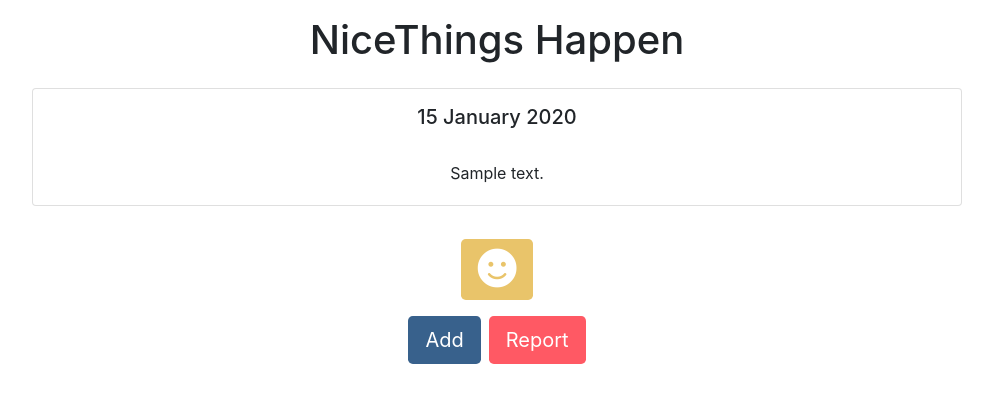
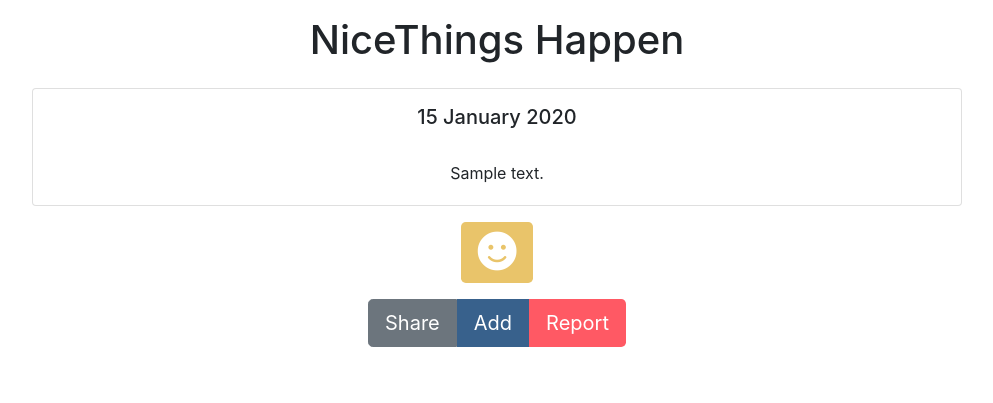
Before and after one commit to richardgiddings/nicethingshappen, a Django app: page / in a window 1280 px wide. Shown: the top 403 px of the page, without its empty margins (143-1136 px from the left). Run offline with Django 3.2, Linux system fonts and the light colour scheme; tables that the repository leaves empty hold one stand-in row (values such as "Sample post"); some libraries are stand-ins or nearby versions.

Commit message:
Share functionality

```diff
--- a/main/urls.py
+++ b/main/urls.py
@@ -3,6 +3,7 @@ from . import views
 
 urlpatterns = [
     path('', views.index, name='index'),
+    path('thing/<int:nice_thing_id>/', views.thing, name='thing'),
     path('add/', views.add, name='add'),
     path('report/<int:nice_thing_id>/', views.report, name='report'),
 ]
--- a/main/views.py
+++ b/main/views.py
@@ -4,6 +4,7 @@ from django.urls import reverse
 from .models import NiceThing
 from .forms import NiceThingForm, ReportNiceThingForm
 from django.utils import timezone
+from django.shortcuts import get_object_or_404
 
 def index(request):
     # get a random quote
@@ -11,6 +12,13 @@ def index(request):
 
     return render(request,
                 template_name="main/index.html",
+                context={'nice_thing': nice_thing})
+
+def thing(request, nice_thing_id):
+    nice_thing = NiceThing.objects.get(id=nice_thing_id)
+
+    return render(request,
+                template_name="main/thing.html",
                 context={'nice_thing': nice_thing})
 
 def add(request):
--- a/nicethingshappen/static/main/style.css
+++ b/nicethingshappen/static/main/style.css
@@ -29,7 +29,16 @@ button:hover {
 .report-button {
     background: #FF5964;
     color: white;
+    border-top-left-radius: 0 !important;
+    border-bottom-left-radius: 0 !important;
 }
 .report-button:hover {
     background: #FF959C;
 }
+.add-button {
+    border-radius: 0 !important;
+}
+.share-button {
+    border-top-right-radius: 0 !important;
+    border-bottom-right-radius: 0 !important;
+}
--- a/nicethingshappen/templates/base.html
+++ b/nicethingshappen/templates/base.html
@@ -3,7 +3,7 @@
 <!DOCTYPE html>
 <html>
     <head>
-        <title>NiceThingsHappen</title>
+        <title>Something nice happened</title>
         <meta name="viewport" content="width=device-width" initial-scale="1.0">
         <link rel="stylesheet" href="https://stackpath.bootstrapcdn.com/bootstrap/4.1.0/css/bootstrap.min.css" integrity="sha384-9gVQ4dYFwwWSjIDZnLEWnxCjeSWFphJiwGPXr1jddIhOegiu1FwO5qRGvFXOdJZ4" crossorigin="anonymous">
         <link rel="stylesheet" type="text/css" href="{% static 'main/style.css' %}" />
--- a/nicethingshappen/templates/main/index.html
+++ b/nicethingshappen/templates/main/index.html
@@ -7,11 +7,6 @@
         <p class="card-text">
             {{ nice_thing.text }}
         </p>
-    </div>
-</div>
-<div class="row mt-3">
-    <div class="col">
-        <div class="sharethis-inline-share-buttons"></div>
     </div>
 </div>
 <div class="row">
@@ -24,11 +19,14 @@
 <div class="row mt-3">
     <div class="col text-center">
         <div class="btn-group">
+            <form action="{% url 'thing' nice_thing.id %}" method="get">
+                <button type="submit" class="btn btn-lg btn-secondary share-button">Share</button>
+            </form>
             <form action="{% url 'add' %}" method="get">
-                <button type="submit" class="btn btn-lg action-button mr-1">Add</button>
+                <button type="submit" class="btn btn-lg action-button add-button">Add</button>
             </form>
             <form action="{% url 'report' nice_thing.id %}" method="get">
-                <button type="submit" class="btn btn-lg report-button ml-1">Report</button>
+                <button type="submit" class="btn btn-lg report-button">Report</button>
             </form>
         </div>
     </div>
--- a/nicethingshappen/templates/main/report.html
+++ b/nicethingshappen/templates/main/report.html
@@ -8,7 +8,7 @@
     <p>Please give details why you think this NiceThing should be removed.</p>
     <button type="submit" class="btn btn-lg mt-3 action-button">Submit</button>
 </form>
-<form action="{% url 'index' %}" method="get">{% csrf_token %}
+<form action="{% url 'index' %}" method="get">
     <button type="submit" class="btn btn-lg mt-3 mb-3">Back</button>
 </form>
 {% endblock %}
```
Also changed, not shown: nicethingshappen/templates/main/thing.html (added, +20 -0 lines).
